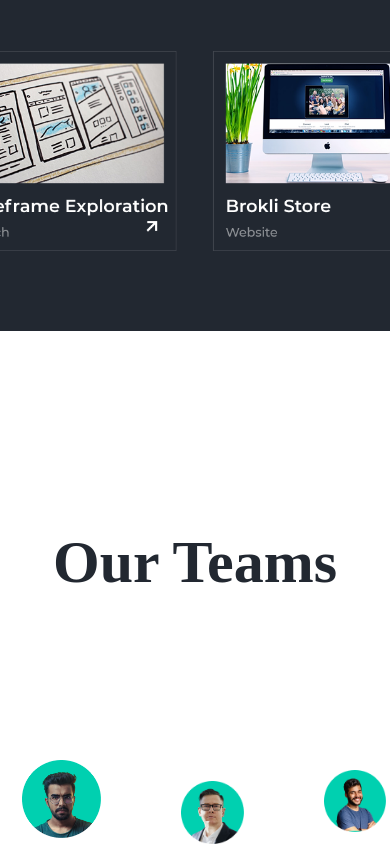
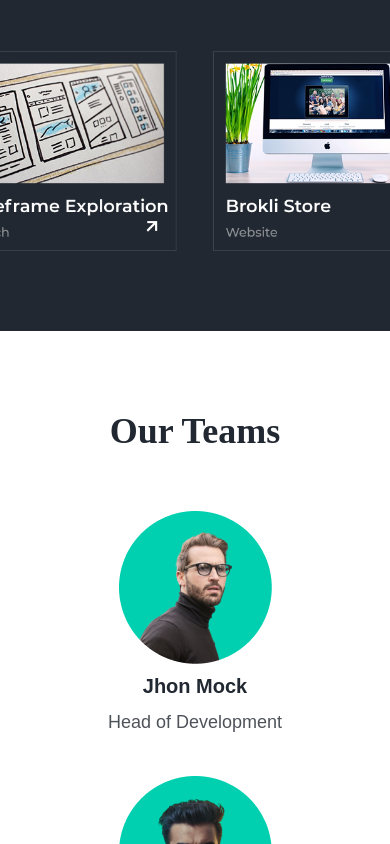
Before and after one commit to muneebkhan-dev/Agency-Website, a React (Vite) app: page / in a window 390 px wide. Shown: the part 2964-3808 px from the top of the page. Built offline with nearby package versions, Linux system fonts and the light colour scheme.

Commit message:
style(teams section): make section responsive across all breakpoints

```diff
--- a/src/Pages/Home/Components/AboutSection.jsx
+++ b/src/Pages/Home/Components/AboutSection.jsx
@@ -2,7 +2,7 @@ import React from 'react'
 
 const AboutSection = () => {
   return (
-    <section className='relative w-full bg-[#222831] min-h-screen py-20 lg:py-30 overflow-hidden'>
+    <section className='relative w-full bg-[#222831] lg:min-h-screen py-20 lg:py-30 overflow-hidden'>
       <div className='w-full flex flex-col gap-20 '>
         <div className='max-w-7xl mx-auto flex flex-col md:flex-row lg:flex-row px-5 md:px-10 lg:px-10 items-center md:justify-between lg:justify-between gap-15 z-10'>
           <div className='about-content md:w-1/2 lg:w-2/5 flex flex-col items-center md:items-start lg:items-start text-center md:text-start lg:text-start gap-4 md:gap-5 lg:gap-8'>
--- a/src/Pages/Home/Components/ServicesSection.jsx
+++ b/src/Pages/Home/Components/ServicesSection.jsx
@@ -29,7 +29,7 @@ const ServicesSection = () => {
   ]
 
   return (
-    <section className='relative min-h-screen flex items-start'>
+    <section className='relative flex items-start'>
       <div className='max-w-7xl py-15 px-5 md:px-10 lg:px-28 mx-auto flex flex-col gap-10'>
         <div className="div-2 pt-30 flex flex-col items-center md:items-start lg:items-start text-center md:text-start lg:text-start">
           <h1 className="font-DMmono text-[#00D0B0] w-3/4 text-sm lg:text-base font-semibold py-4 md:py-2 lg:py-4">SERVICES</h1>
--- a/src/Pages/Home/Components/Teams.jsx
+++ b/src/Pages/Home/Components/Teams.jsx
@@ -40,17 +40,17 @@ const teams = () => {
   ]
 
   return (
-    <section className='relative min-h-screen px-10 mx-auto flex flex-col items-center justify-center'>
-      <div className='max-w-7xl flex flex-col items-center gap-40'>
-        <div className='sub-heading'>
-            <h2 className='font-playfair font-bold text-6xl text-[#222831]'>Our Teams</h2>
+    <section className='relative min-h-150 lg:min-h-screen px-10 py-20 md:py-0 lg:py-0 mx-auto flex flex-col items-center justify-center'>
+      <div className='max-w-7xl w-full flex flex-col items-center gap-15 md:gap-20 lg:gap-40'>
+        <div className='sub-heading w-full flex justify-center'>
+            <h2 className='font-playfair font-bold text-4xl lg:text-6xl text-[#222831]'>Our Teams</h2>
         </div>
-          <div className='flex items-center gap-20'>
+          <div className='w-full flex flex-col md:flex-row lg:flex-row items-center gap-10 md:gap-2 lg:gap-20'>
           {teams.map((teams) => (
-              <div key={teams.id} className="card flex flex-col items-center gap-3">
-                <img src={teams.image} alt="image" className="1/2"/>
-                <h3 className="font-dm font-bold text-[#222831] text-xl">{teams.title}</h3>
-                <p className="font-dm text-xm font-medium text-[#222831]/80 ">{teams.description}</p>
+              <div key={teams.id} className=" w-full flex flex-col items-center justify-center gap-2 text-center">
+                <img src={teams.image} alt="image" className="md:w-4/5 lg:w-auto" />
+                <h3 className="font-dm font-bold text-[#222831] text-xl md:text-base lg:text-xl">{teams.title}</h3>
+                <p className="font-dm text-lg md:text-sm lg:text-base font-medium text-[#222831]/80 ">{teams.description}</p>
               </div>
             ))}
             </div>
```
